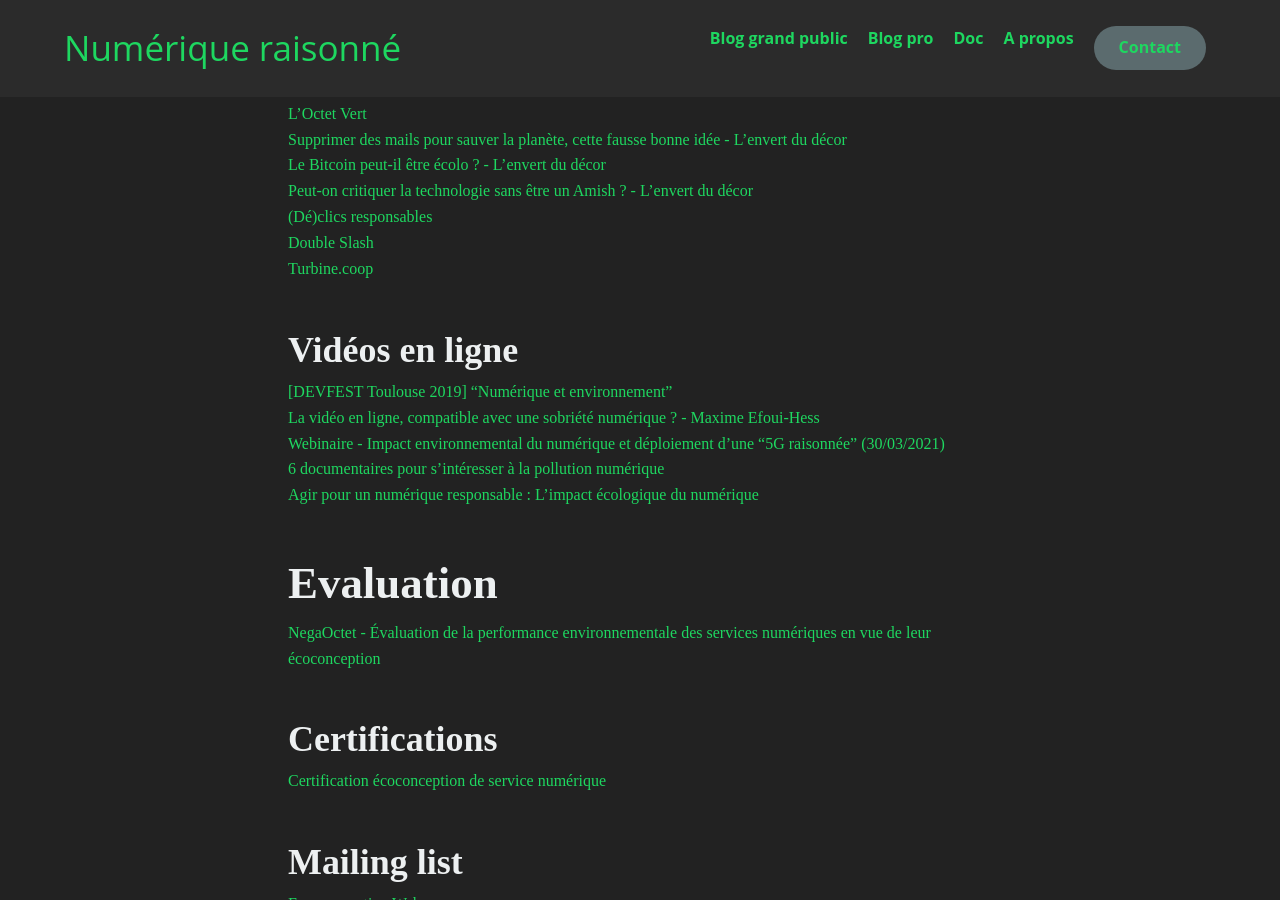
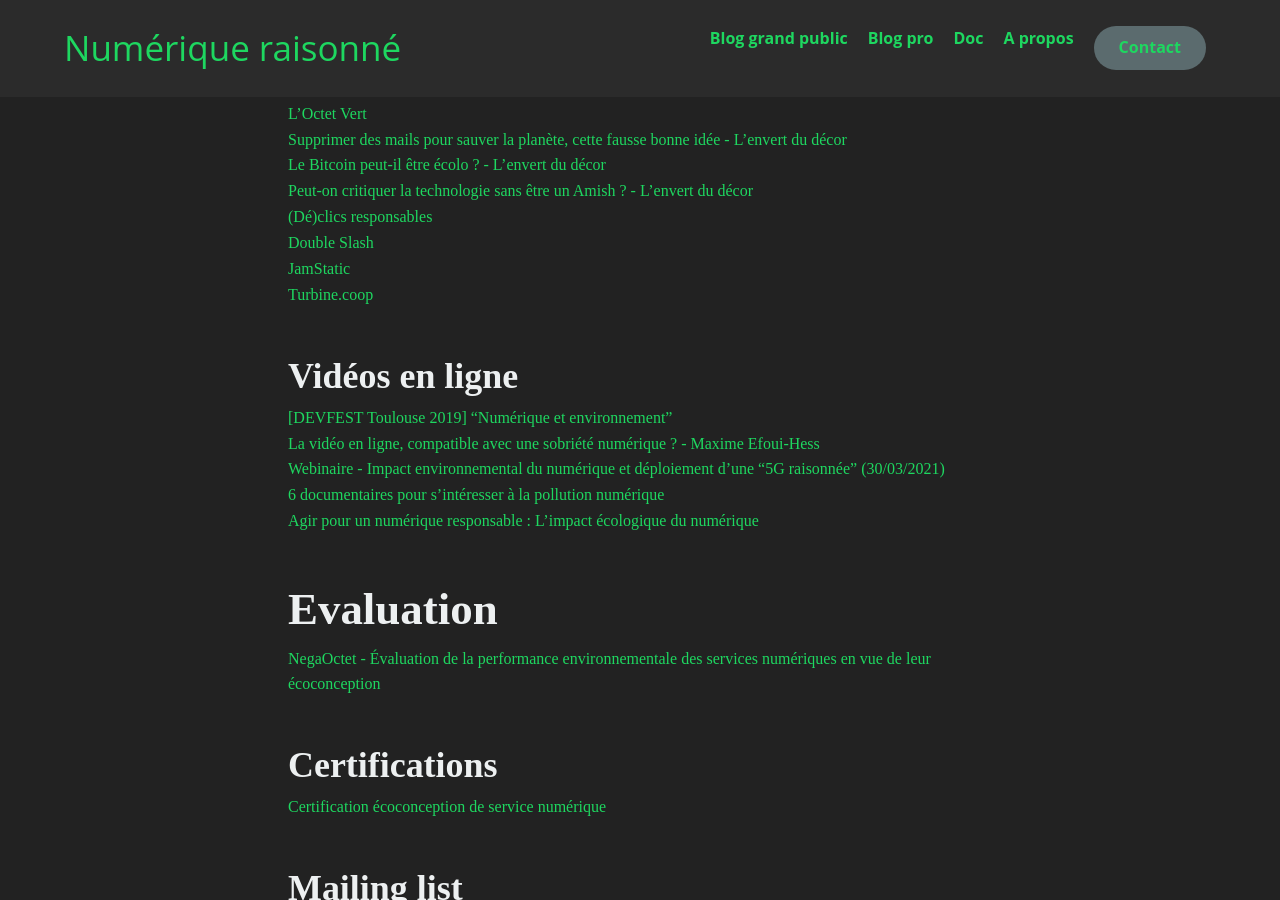
Before and after one commit to Slandais/slandais.github.io, a Jekyll site: the page built from _pages/liens-numerique-responsable.md, in a window 1280 px wide and 900 px high, scrolled down 1169 px. Built offline with Jekyll 4.4.1, drawn with Linux system fonts in a browser that asks for light colours.

Commit message:
Update liens-numerique-responsable.md

```diff
--- a/_pages/liens-numerique-responsable.md
+++ b/_pages/liens-numerique-responsable.md
@@ -43,6 +43,7 @@ permalink: /liens-numerique-responsable/
 * [Peut-on critiquer la technologie sans être un Amish ? - L'envert du décor](https://deezer.page.link/SpTGQiDRsTuR5mAy7)
 * [(Dé)clics responsables](https://deezer.page.link/AZdPEpzXfd2LnGcE8)
 * [Double Slash](https://deezer.page.link/5XJu3YhnLhD2kjqv8)
+* [JamStatic](https://open.spotify.com/show/58XDI48At4RsQ42NA1VPUN)
 * [Turbine.coop](https://deezer.page.link/BbmaU7M7vCHa5Xu78)
 
 
```
